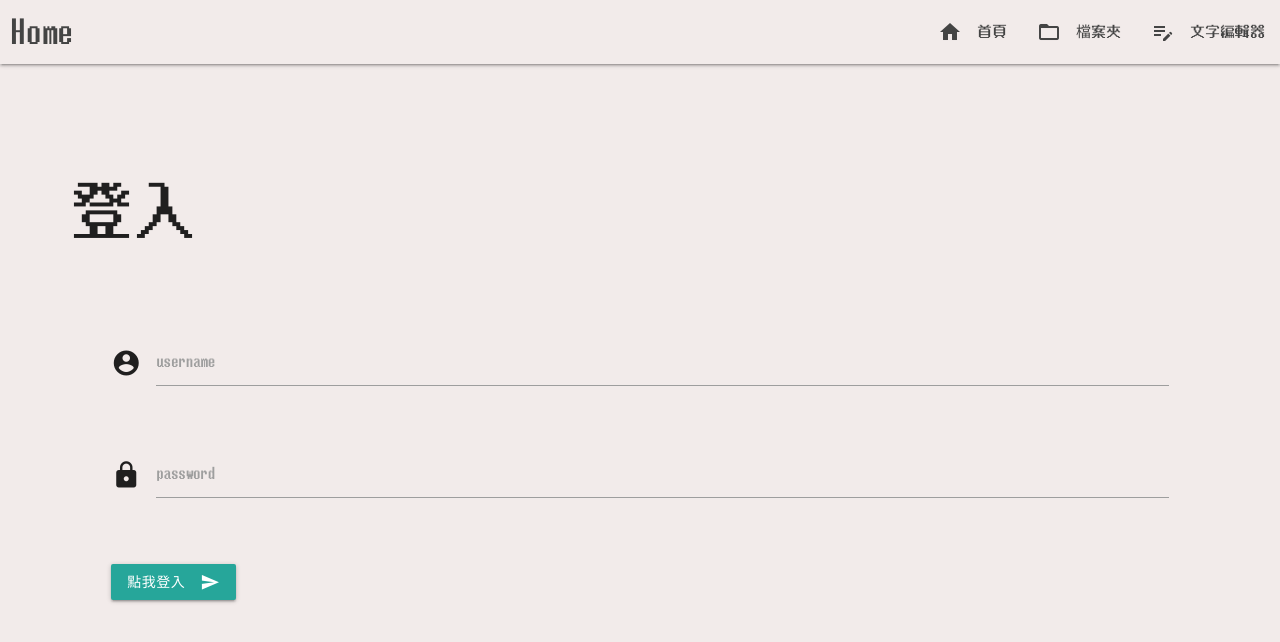
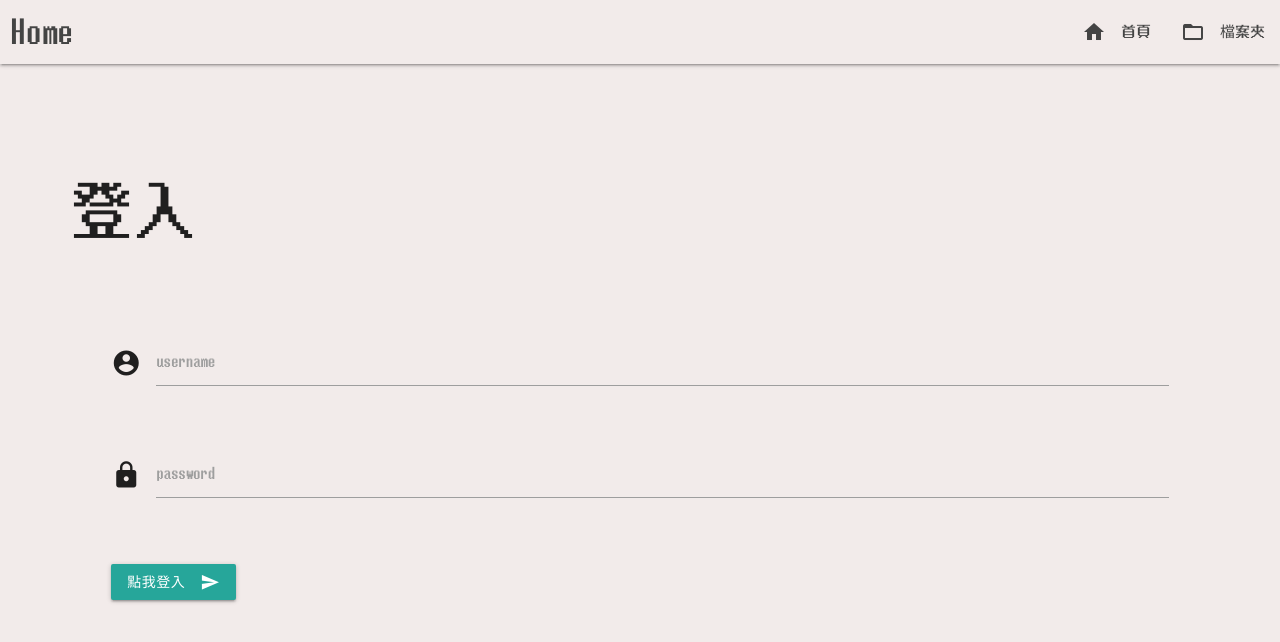
Before and after one commit to peter910820/FsFs, a Vue app in the folder Frontend/: page /login in a window 1280 px wide. Shown: the top 642 px of the page. Built offline with nearby package versions, Linux system fonts and the light colour scheme; a small style sheet from the web is missing.

Commit message:
chore: remove views and mdWriter page

```diff
--- a/Frontend/src/App.vue
+++ b/Frontend/src/App.vue
@@ -1,8 +1,30 @@
 <template>
-  <router-view />
+  <div class="main-style">
+    <div class="sticky-navbar">
+      <NavBar />
+    </div>
+    <div class="row">
+      <div class="col m12 m12 s12">
+        <router-view />
+      </div>
+    </div>
+  </div>
 </template>
 
-<script setup lang="ts"></script>
+<script lang="ts">
+import { defineComponent } from "vue";
+
+import NavBar from "@/components/NavBar.vue";
+
+export default defineComponent({
+  components: {
+    NavBar,
+  },
+  setup() {
+    return;
+  },
+});
+</script>
 
 <style>
 #app {
@@ -12,4 +34,59 @@
   min-height: 100vh;
   margin-bottom: 0px !important;
 }
+
+.main-style {
+  min-height: 100vh;
+  min-width: 600px;
+  font-family: "madoufmg";
+
+  background-color: #f2ebea;
+  background-size: 400% 400%;
+}
+
+.row {
+  height: 100%;
+  margin-bottom: 0px !important;
+  padding: 30px;
+}
+.main-block {
+  padding: 40px;
+}
+.sub-block {
+  padding-top: 20px;
+  margin-top: 10px;
+  cursor: default !important;
+  border: 2px solid f2ebea;
+  border-radius: 20px;
+}
+.sticky-navbar {
+  position: sticky;
+  top: 0px;
+  z-index: 10;
+}
+.browser-default {
+  background-color: #f2ebea;
+  border: 0px;
+  border-bottom: 1px solid rgb(118, 118, 118);
+}
+/* hide materializecss select in mobile */
+.mobile-hidden {
+  display: block !important;
+}
+.mobile-display {
+  display: none !important;
+}
+@media (max-width: 768px) {
+  .mobile-display {
+    display: block !important;
+  }
+  .mobile-hidden {
+    display: none !important;
+  }
+}
+/* font-settings */
+@font-face {
+  font-family: "madoufmg";
+  src: url("@/assets/fonts/madoufmg.ttf") format("truetype");
+}
 </style>
--- a/Frontend/src/components/MdWriter.vue
+++ /dev/null
@@ -1,55 +0,0 @@
-<template>
-  <div class="row">
-    <div class="col s12">
-      <h1>Markdown編輯器</h1>
-    </div>
-    <div class="input-field col s6">
-      <textarea id="markdown-input" class="materialize-textarea"></textarea>
-      <label for="markdown-input">Textarea</label>
-    </div>
-    <div id="markdown-display" class="col s6"></div>
-  </div>
-</template>
-
-<script lang="ts">
-import { onMounted, defineComponent } from "vue";
-import markdownit from "markdown-it";
-import hljs from "highlight.js";
-
-let md: markdownit = new markdownit();
-
-export default defineComponent({
-  setup() {
-    onMounted(async () => {
-      md = markdownit({
-        highlight: function (str, lang) {
-          if (lang && hljs.getLanguage(lang)) {
-            try {
-              return (
-                '<pre><code class="hljs">' +
-                hljs.highlight(str, { language: lang, ignoreIllegals: true }).value +
-                "</code></pre>"
-              );
-              // eslint-disable-next-line no-empty
-            } catch (__) {}
-          }
-
-          return '<pre><code class="hljs">' + md.utils.escapeHtml(str) + "</code></pre>";
-        },
-      });
-      const textarea = document.getElementById("markdown-input") as HTMLInputElement;
-      const output = document.getElementById("markdown-display") as HTMLInputElement;
-
-      textarea?.addEventListener("input", function () {
-        const markdownText = textarea.value;
-        const htmlContent = md.render(markdownText);
-        output.innerHTML = htmlContent;
-
-        hljs.highlightAll();
-      });
-    });
-
-    return {};
-  },
-});
-</script>
--- a/Frontend/src/components/NavBar.vue
+++ b/Frontend/src/components/NavBar.vue
@@ -15,12 +15,6 @@
           <router-link to="/folder">
             檔案夾
             <i class="material-icons left">folder_open</i>
-          </router-link>
-        </li>
-        <li>
-          <router-link to="/markdown-writer">
-            文字編輯器
-            <i class="material-icons left">edit_note</i>
           </router-link>
         </li>
       </ul>
--- a/Frontend/src/router/index.ts
+++ b/Frontend/src/router/index.ts
@@ -1,7 +1,6 @@
 import { createRouter, createWebHistory } from "vue-router";
 import type { RouteRecordRaw } from "vue-router";
 
-import MainView from "../views/MainView.vue";
 import Cookies from "js-cookie";
 
 import { getDataEntryPoint } from "@/router/guard";
@@ -9,11 +8,6 @@ import { getDataEntryPoint } from "@/router/guard";
 const routes: Array<RouteRecordRaw> = [
   {
     path: "/",
-    name: "main",
-    component: MainView,
-    children: [
-      {
-        path: "",
     name: "home",
     component: () => import("@/components/MainPage.vue"),
     beforeEnter: (_to, _from, next) => {
@@ -36,22 +30,15 @@ const routes: Array<RouteRecordRaw> = [
     beforeEnter: async (to, from, next) => getDataEntryPoint(to, from, next),
   },
   {
-        path: "/markdown-writer",
-        name: "markdown-writer",
-        component: () => import("@/components/MdWriter.vue"),
-      },
-      {
     path: "/error",
     name: "error",
     component: () => import("@/components/ErrorPage.vue"),
   },
   // match all route
   {
-        path: ":pathMatch(.*)*",
+    path: "/:pathMatch(.*)*",
     name: "notFound",
     component: () => import("@/components/ErrorPage.vue"),
-      },
-    ],
   },
 ];
 
--- a/Frontend/src/views/MainView.vue
+++ /dev/null
@@ -1,84 +0,0 @@
-<template>
-  <div class="main-style">
-    <div class="sticky-navbar">
-      <NavBar />
-    </div>
-    <div class="row">
-      <div class="col m12 m12 s12">
-        <router-view />
-      </div>
-    </div>
-  </div>
-</template>
-
-<script lang="ts">
-import { defineComponent } from "vue";
-
-import NavBar from "@/components/NavBar.vue";
-
-export default defineComponent({
-  components: {
-    NavBar,
-  },
-  setup() {
-    return;
-  },
-});
-</script>
-
-<style>
-.main-style {
-  min-height: 100vh;
-  min-width: 600px;
-  font-family: "madoufmg";
-
-  background-color: #f2ebea;
-  background-size: 400% 400%;
-}
-
-.row {
-  height: 100%;
-  margin-bottom: 0px !important;
-  padding: 30px;
-}
-.main-block {
-  padding: 40px;
-}
-.sub-block {
-  padding-top: 20px;
-  margin-top: 10px;
-  cursor: default !important;
-  border: 2px solid f2ebea;
-  border-radius: 20px;
-}
-.sticky-navbar {
-  position: sticky;
-  top: 0px;
-  z-index: 10;
-}
-.browser-default {
-  background-color: #f2ebea;
-  border: 0px;
-  border-bottom: 1px solid rgb(118, 118, 118);
-}
-/* hide materializecss select in mobile */
-.mobile-hidden {
-  display: block !important;
-}
-.mobile-display {
-  display: none !important;
-}
-@media (max-width: 768px) {
-  .mobile-display {
-    display: block !important;
-  }
-  .mobile-hidden {
-    display: none !important;
-  }
-}
-/* font-settings */
-@font-face {
-  font-family: "madoufmg";
-  src: url("@/assets/fonts/madoufmg.ttf") format("truetype");
-}
-</style>
```
Lines whose indentation alone changed are shown as unchanged.
